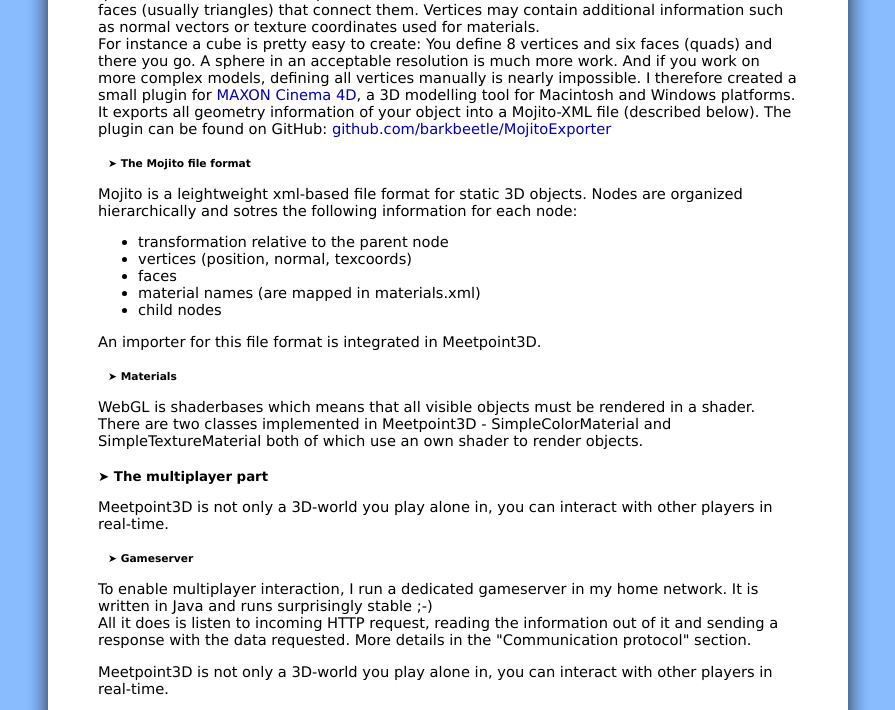
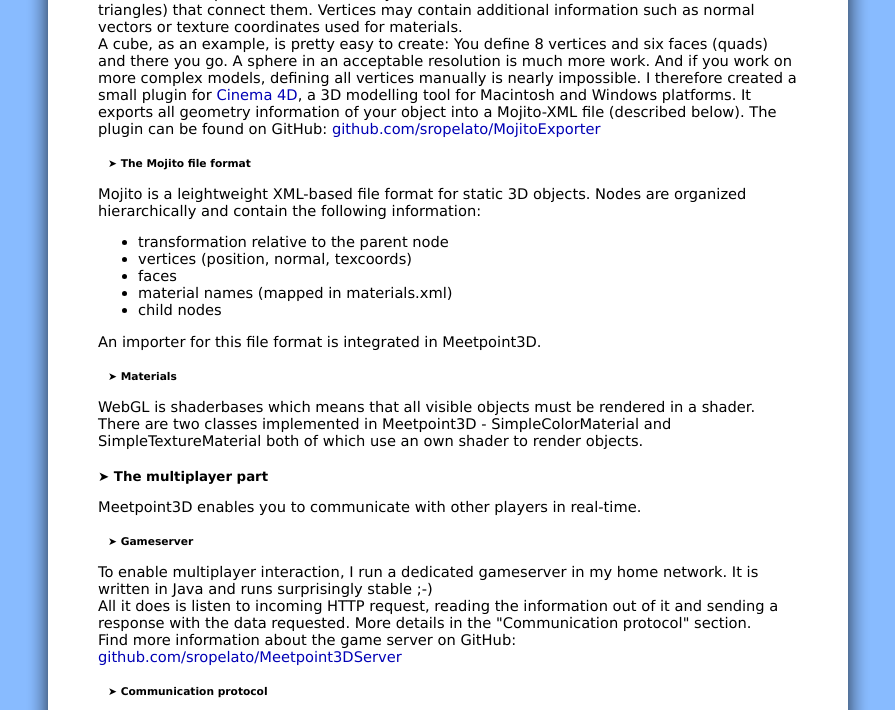
Before and after one commit to barkbeetle/Meetpoint3D, a PHP site: page /index.php?content=project in a window 1280 px wide. Shown: the part 774-1484 px from the top of the page, without its empty margins (192-1087 px from the left). Run offline with PHP 8.4, Linux system fonts and the light colour scheme.

Commit message:
Update readme

```diff
--- a/project.php
+++ b/project.php
@@ -1,27 +1,27 @@
 <div class="title">The Project</div>
 <div class="title2">Project Goal</div>
 <p>
-	Meetpoint3D is a school project where we had to create a website. Having heard about WebGL I wanted to try this technology and gain some experience in OpenGL and 3D design.
+	Meetpoint3D is a school project where we had to create a website. Having heard about WebGL, I wanted to try this technology and gain some experience in OpenGL and 3D design.
 </p>
 
 <div class="title2">Components of a three-dimensional world</div>
 <div class="title3">Scenegraph</div>
 <p>
-	<img src="doc/example_scenegraph.png" align="right" title="A simple scenegraph"></img>Meetpoint3D organizes it's objects in a scenegraph. This allows you to work with relative transformations. For instance, Player one and two's transformation are relative to the transformation of the floor which again depends on World's transformation. But the camera can be transformed however you want it since it is independent of the World node.
+	<img src="doc/example_scenegraph.png" align="right" title="A simple scenegraph"></img>Meetpoint3D organizes its objects in a scenegraph. This allows you to work with relative transformations. For instance, Player one and two's transformation are relative to the transformation of the floor which again depends on World's transformation. But the camera can be transformed however you want it since it is independent of the World node.
 </p>
 <div class="title3">Models</div>
 <p>
-	An important part of every 3D game are models that represent players, enemies or parts of the world you play in. In OpenGL, models consist of vertices (points in the 3-dimensional space) and faces (usually triangles) that connect them. Vertices may contain additional information such as normal vectors or texture coordinates used for materials.<br/>
-	For instance a cube is pretty easy to create: You define 8 vertices and six faces (quads) and there you go. A sphere in an acceptable resolution is much more work. And if you work on more complex models, defining all vertices manually is nearly impossible. I therefore created a small plugin for <a href="http://www.maxon.net/">MAXON Cinema 4D</a>, a 3D modelling tool for Macintosh and Windows platforms. It exports all geometry information of your object into a Mojito-XML file (described below). The plugin can be found on GitHub: <a href="http://github.com/barkbeetle/MojitoExporter">github.com/barkbeetle/MojitoExporter</a>
+	An important part of every 3D game are models that represent players, enemies or parts of the virtual world. In OpenGL, models consist of vertices (points in the 3-dimensional space) and faces (usually triangles) that connect them. Vertices may contain additional information such as normal vectors or texture coordinates used for materials.<br/>
+	A cube, as an example, is pretty easy to create: You define 8 vertices and six faces (quads) and there you go. A sphere in an acceptable resolution is much more work. And if you work on more complex models, defining all vertices manually is nearly impossible. I therefore created a small plugin for <a href="https://www.maxon.net/en/products/cinema-4d/">Cinema 4D</a>, a 3D modelling tool for Macintosh and Windows platforms. It exports all geometry information of your object into a Mojito-XML file (described below). The plugin can be found on GitHub: <a href="http://github.com/sropelato/MojitoExporter">github.com/sropelato/MojitoExporter</a>
 </p>
 <div class="title3">The Mojito file format</div>
 <p>
-	Mojito is a leightweight xml-based file format for static 3D objects. Nodes are organized hierarchically and sotres the following information for each node:
+	Mojito is a leightweight XML-based file format for static 3D objects. Nodes are organized hierarchically and contain the following information:
 	<ul>
 		<li>transformation relative to the parent node</li>
 		<li>vertices (position, normal, texcoords)</li>
 		<li>faces</li>
-		<li>material names (are mapped in materials.xml)</li>
+		<li>material names (mapped in materials.xml)</li>
 		<li>child nodes</li>
 	</ul>
 	An importer for this file format is integrated in Meetpoint3D.
@@ -33,15 +33,13 @@
 
 <div class="title2">The multiplayer part</div>
 <p>
-	Meetpoint3D is not only a 3D-world you play alone in, you can interact with other players in real-time.
+	Meetpoint3D enables you to communicate with other players in real-time.
 </p>
 <div class="title3">Gameserver</div>
 <p>
 	To enable multiplayer interaction, I run a dedicated gameserver in my home network. It is written in Java and runs surprisingly stable ;-)<br/>
-	All it does is listen to incoming HTTP request, reading the information out of it and sending a response with the data requested. More details in the "Communication protocol" section.
-</p>
-<p>
-	Meetpoint3D is not only a 3D-world you play alone in, you can interact with other players in real-time.
+	All it does is listen to incoming HTTP request, reading the information out of it and sending a response with the data requested. More details in the "Communication protocol" section.<br/>
+	Find more information about the game server on GitHub: <a href="http://github.com/sropelato/Meetpoint3DServer">github.com/sropelato/Meetpoint3DServer</a>
 </p>
 <div class="title3">Communication protocol</div>
 <p>
```
Also changed, not shown: README.md.
